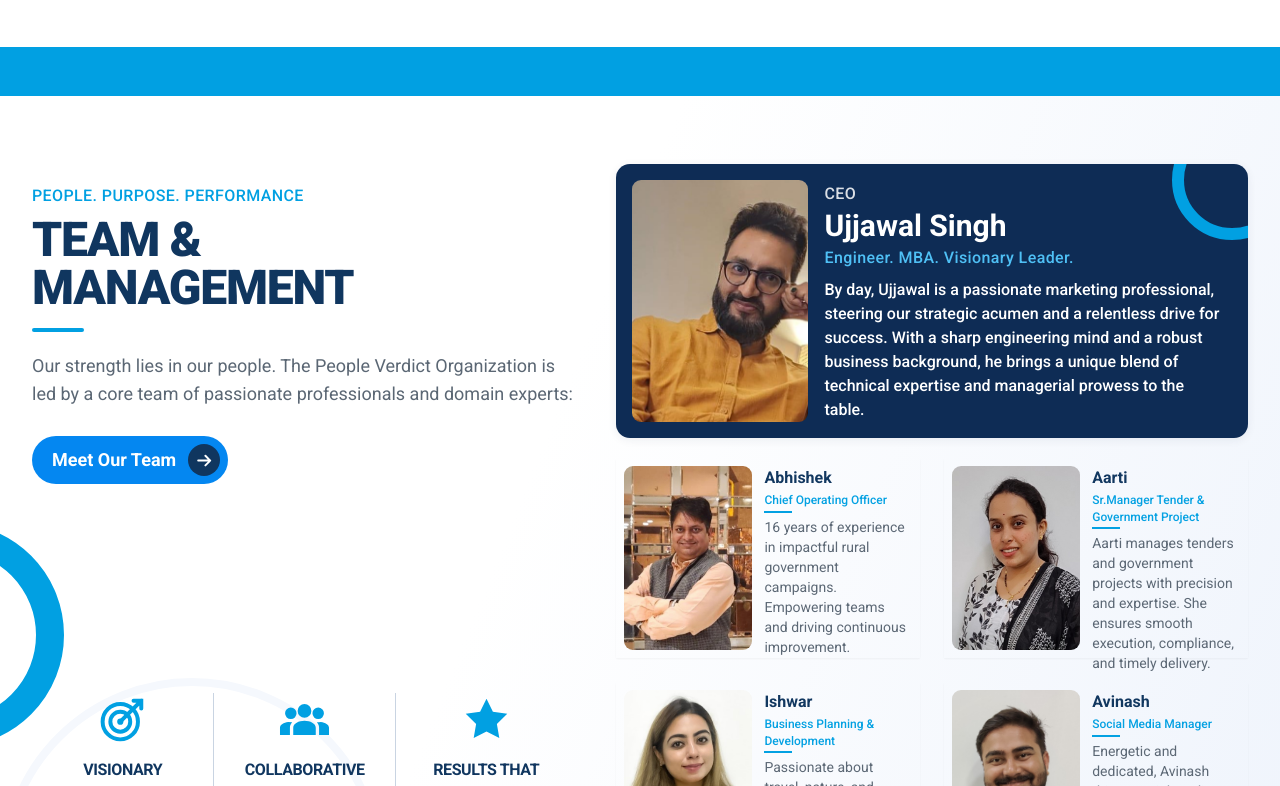
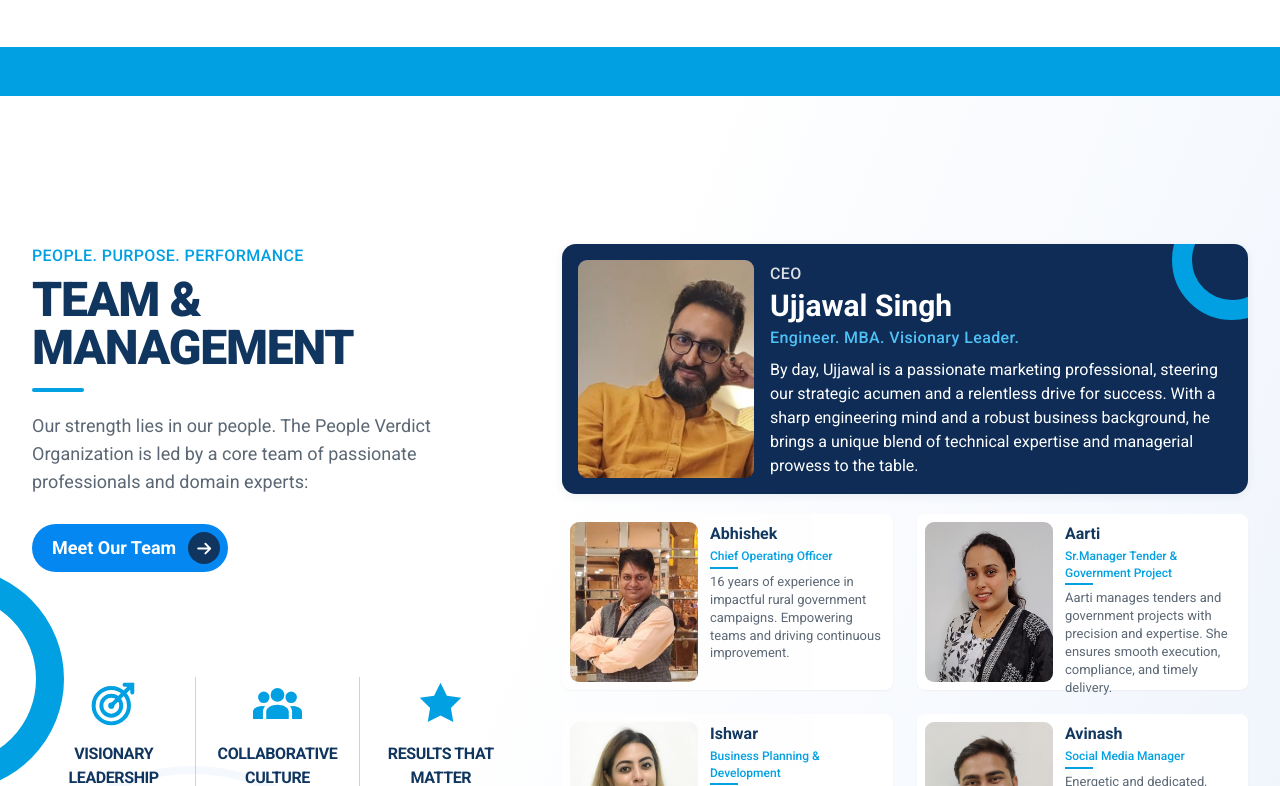
Before and after one commit to MehraHemant/pvo, a React (Vite) app: page / in a window 1280 px wide. Shown: the part 2714-3500 px from the top of the page. Built offline with nearby package versions, Linux system fonts and the light colour scheme.

Commit message:
feat(site): refine Team layout and member cards; update Vistaar logo

```diff
--- a/src/components/Team.jsx
+++ b/src/components/Team.jsx
@@ -92,8 +92,8 @@
 
 function TeamMemberCard({ member }) {
   return (
-    <article className="flex min-w-0 flex-col gap-3 p-2 shadow-sm sm:h-50 sm:flex-row sm:gap-3">
-      <div className="relative mx-auto h-40 w-full max-w-[10rem] shrink-0 overflow-hidden rounded-md sm:mx-0 sm:h-full sm:min-h-0 sm:max-w-none sm:w-28 sm:max-h-none md:w-32 xl:rounded-photo">
+    <article className="flex min-w-0 flex-col gap-3 p-2 shadow-sm bg-white rounded-lg sm:h-44 sm:flex-row sm:gap-3">
+      <div className="relative mx-auto h-full w-full max-w-[10rem] shrink-0 overflow-hidden rounded-md sm:mx-0 sm:w-28 sm:max-h-none md:w-32 xl:rounded-photo">
         <img
           src={member.image}
           alt={`${member.name}, ${member.role}`}
@@ -107,7 +107,7 @@
         <span className="role-underline relative mt-0.5 block shrink-0 pb-1 text-xs font-medium leading-snug text-pvo-blue after:absolute after:bottom-0 after:left-0 after:h-0.5 after:w-5 after:bg-pvo-blue sm:after:w-6 md:after:w-7">
           {member.role}
         </span>
-        <p className="mt-1 text-xs leading-snug text-pvo-text-light sm:text-sm">
+        <p className="mt-1 text-xs md:text-[13px] leading-snug text-pvo-text-light">
           {member.bio}
         </p>
       </div>
@@ -166,7 +166,7 @@
       ></span>
 
       <Container className="team-layout">
-        <div className="flex flex-col items-start pt-2 md:pt-3 xl:pt-5">
+        <div className="flex flex-col items-start py-20">
           <span className="mb-2 block text-sm font-medium uppercase leading-tight tracking-wide text-pvo-blue sm:text-base">
             PEOPLE. PURPOSE. PERFORMANCE
           </span>
@@ -213,10 +213,10 @@
           </div>
         </div>
 
-        <div className="flex h-full min-h-0 min-w-0 flex-col">
+        <div className="flex h-full min-h-0 min-w-0 flex-col py-20">
           <article className="relative mb-3 flex shrink-0 flex-col gap-3 overflow-hidden rounded-photo bg-pvo-navy-deep p-2.5 shadow-pvo-sm sm:flex-row md:mb-4 md:gap-4 md:rounded-card-md md:p-3 xl:mb-5 xl:rounded-card xl:gap-4 xl:p-4">
             <span
-              className="pointer-events-none absolute -right-6 -top-6 size-20 rounded-full border-2 border-pvo-blue md:-right-8 md:-top-8 md:size-24 md:border-logo xl:-right-11 xl:-top-11 xl:size-30 xl:border-12"
+              className="pointer-events-none absolute -right-6 -top-6 size-20 rounded-full border-pvo-blue md:-right-8 md:-top-10 md:size-24 border-[20px] xl:-right-11 xl:-top-11 xl:size-30"
               aria-hidden="true"
             ></span>
             <div className="w-full shrink-0 self-stretch overflow-hidden rounded-md sm:w-28 md:w-36 xl:w-44 xl:rounded-photo">
@@ -236,7 +236,7 @@
               <span className="mt-0.5 block text-sm font-medium leading-snug tracking-wide text-pvo-ceo-accent sm:text-base">
                 Engineer. MBA. Visionary Leader.
               </span>
-              <p className="mt-2 max-w-prose-lg text-xs font-medium leading-normal text-white sm:text-sm md:text-base">
+              <p className="mt-2 max-w-prose-lg text-xs leading-normal text-white sm:text-sm md:text-base">
                 By day, Ujjawal is a passionate marketing professional, steering our strategic acumen and a
                 relentless drive for success. With a sharp engineering mind and a robust business background,
                 he brings a unique blend of technical expertise and managerial prowess to the table.
--- a/src/styles.css
+++ b/src/styles.css
@@ -144,7 +144,7 @@
   }
   @media (min-width: 1200px) {
     .team-layout {
-      grid-template-columns: 1fr 1.16fr;
+      grid-template-columns: 1fr 1.4fr;
     }
   }
 
```
Also changed, not shown: public/Vistaar Print-01.png.
